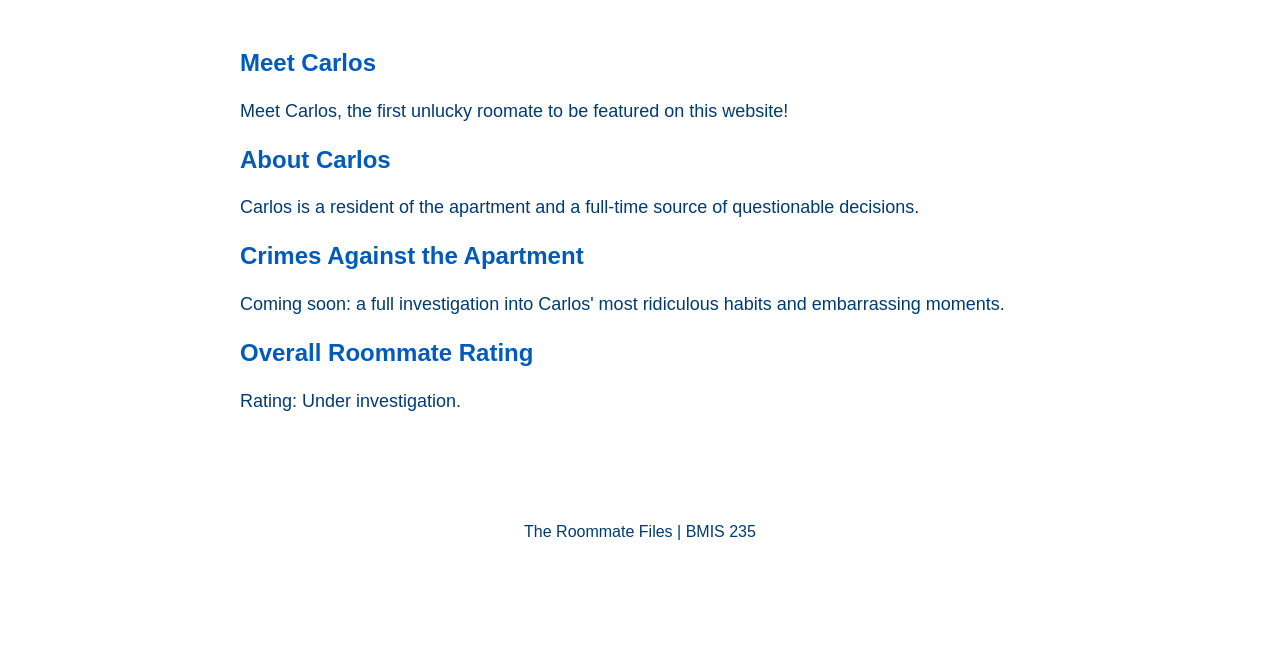
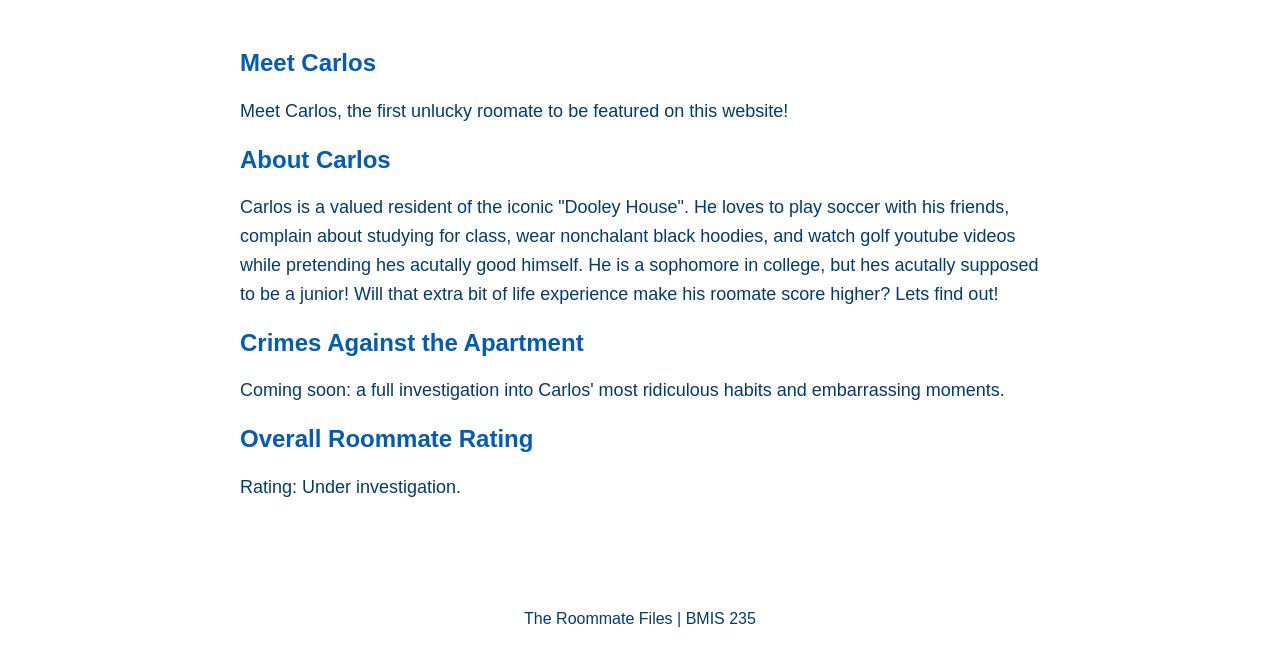
Before and after one commit to dashstein/bmis235-html-3, a plain HTML site: page carlos.html in a window 1280 px wide. Shown: the part 207-855 px from the top of the page. Before the commit the page ends 800 px from the top, so only its background shows below. Drawn offline with Linux system fonts and the light colour scheme.

Commit message:
Revise Carlos's description in carlos.html
Updated the description of Carlos to provide more detail about his personality and interests.

```diff
--- a/carlos.html
+++ b/carlos.html
@@ -88,8 +88,7 @@
         <h2>About Carlos</h2>
 
         <p>
-            Carlos is a resident of the apartment and a
-            full-time source of questionable decisions.
+            Carlos is a valued resident of the iconic "Dooley House". He loves to play soccer with his friends, complain about studying for class, wear nonchalant black hoodies, and watch golf youtube videos while pretending hes acutally good himself. He is a sophomore in college, but hes acutally supposed to be a junior! Will that extra bit of life experience make his roomate score higher? Lets find out!
         </p>
 
         <h2>Crimes Against the Apartment</h2>
```
